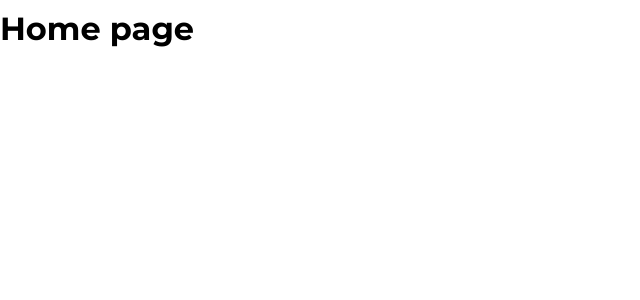
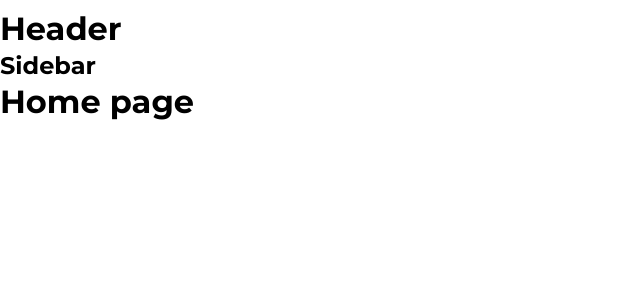
Before and after one commit to ngantrandev/TikTok-Clone, a React (Create React App) app: page / in a window 1280 px wide. Shown: the top 300 px of the page, without its empty margins (0-640 px from the left). Built offline with nearby package versions, Linux system fonts and the light colour scheme.

Commit message:
config layout loading mechanism

```diff
--- a/src/App.js
+++ b/src/App.js
@@ -1,13 +1,32 @@
 import { Routes, Route, Link } from 'react-router-dom';
+import { Fragment } from 'react';
 import { publicRoutes } from './routes';
+import { DefaultLayout } from './components/Layout';
 
 function App() {
   return (
     <div className="App">
       <Routes>
         {publicRoutes.map((route, index) => {
+          let Layout = DefaultLayout;
+          if (route.layout) {
+            Layout = route.layout;
+          } else if (route.layout === null) {
+            Layout = Fragment;
+          }
+
           const Page = route.component;
-          return <Route key={index} path={route.path} element={<Page />} />;
+          return (
+            <Route
+              key={index}
+              path={route.path}
+              element={
+                <Layout>
+                  <Page />
+                </Layout>
+              }
+            />
+          );
         })}
       </Routes>
     </div>
--- /dev/null
+++ b/src/components/Layout/DefaultLayout/Sidebar/index.js
@@ -0,0 +1,7 @@
+import React from 'react';
+
+function Sidebar() {
+  return <h2>Sidebar</h2>;
+}
+
+export default Sidebar;
--- /dev/null
+++ b/src/components/Layout/DefaultLayout/index.js
@@ -0,0 +1,18 @@
+import Header from '../components/Header';
+import Sidebar from './Sidebar';
+
+import React from 'react';
+
+function DefaultLayout({ children }) {
+  return (
+    <div>
+      <Header />
+      <div className="container">
+        <Sidebar />
+        <div className="content">{children}</div>
+      </div>
+    </div>
+  );
+}
+
+export default DefaultLayout;
--- /dev/null
+++ b/src/components/Layout/HeaderOnly/index.js
@@ -0,0 +1,16 @@
+import Header from '../components/Header';
+
+import React from 'react';
+
+function DefaultLayout({ children }) {
+  return (
+    <div>
+      <Header />
+      <div className="container">
+        <div className="content">{children}</div>
+      </div>
+    </div>
+  );
+}
+
+export default DefaultLayout;
--- /dev/null
+++ b/src/components/Layout/components/Header/index.js
@@ -0,0 +1,9 @@
+import React from 'react'
+
+function Header() {
+    return (
+        <h1>Header</h1>
+    )
+}
+
+export default Header
--- /dev/null
+++ b/src/components/Layout/index.js
@@ -0,0 +1,2 @@
+export { default as DefaultLayout } from './DefaultLayout';
+export { default as HeaderOnly } from './HeaderOnly';
--- /dev/null
+++ b/src/components/pages/Search/index.js
@@ -0,0 +1,7 @@
+import React from 'react';
+
+function Search() {
+  return <h1>Search page</h1>;
+}
+
+export default Search;
--- /dev/null
+++ b/src/components/pages/Upload/index.js
@@ -0,0 +1,7 @@
+import React from 'react';
+
+function Upload() {
+  return <h2>Upload page</h2>;
+}
+
+export default Upload;
```
Also changed, not shown: src/routes/index.js (+9 -0 lines).
